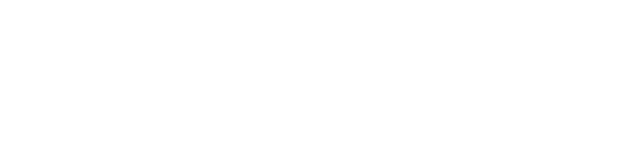
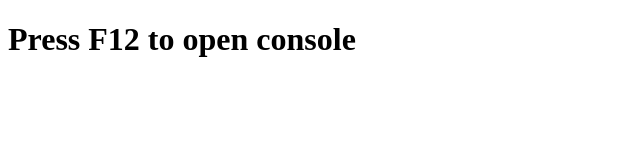
Before and after one commit to thegaming-png/Project-77, a plain HTML site: page index.html in a window 1280 px wide. Shown: the whole page, without its empty margins (0-640 px from the left). Drawn offline with Linux system fonts and the light colour scheme.

Commit message:
Update index.html

```diff
--- a/index.html
+++ b/index.html
@@ -11,6 +11,9 @@
 <body onload="load()">
     <script src="app.js"></script>
 
+
+    <h1>Press F12 to open console</h1>
+
 </body>
 
 </html>
```
